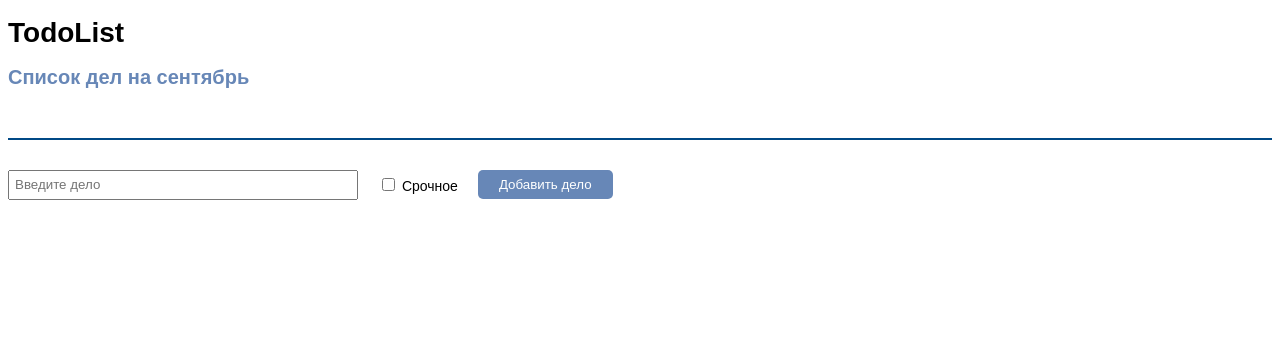
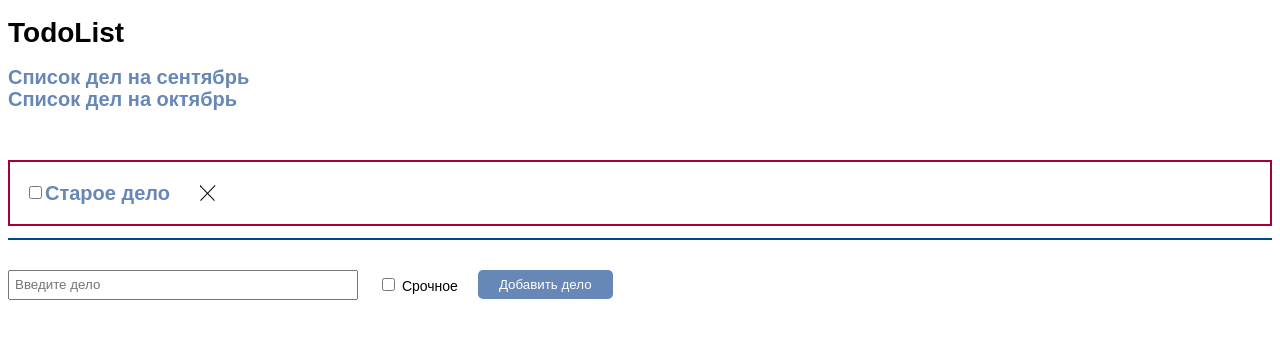
Before and after one commit to Pegasa-WQ/TodoList, a Vue app: page / in a window 1280 px wide. Shown: the top 338 px of the page. Built offline with nearby package versions, Linux system fonts and the light colour scheme.

Commit message:
add click

```diff
--- a/src/components/TodosLists.vue
+++ b/src/components/TodosLists.vue
@@ -18,8 +18,22 @@ export default {
       dela: [{
         title: 'Список дел на сентябрь',
         id: 0,
-        todos: [
-        ]
+        todos: [{
+          id: 0,
+          title: 'Новое дело',
+          completed: false,
+          active: true
+        }]
+      },
+      {
+        title: 'Список дел на октябрь',
+        id: 1,
+        todos: [{
+          id: 1,
+          title: 'Старое дело',
+          completed: false,
+          active: true
+        }]
       }]
     }
   },
--- a/src/components/TodosListsItem.vue
+++ b/src/components/TodosListsItem.vue
@@ -1,6 +1,6 @@
 <template>
   <div class="todo-item">
-      <h2 class="title">
+      <h2 class="title" @click="$emit('send', item.todos)">
       {{ item.title }}
     </h2>
   </div>
```
